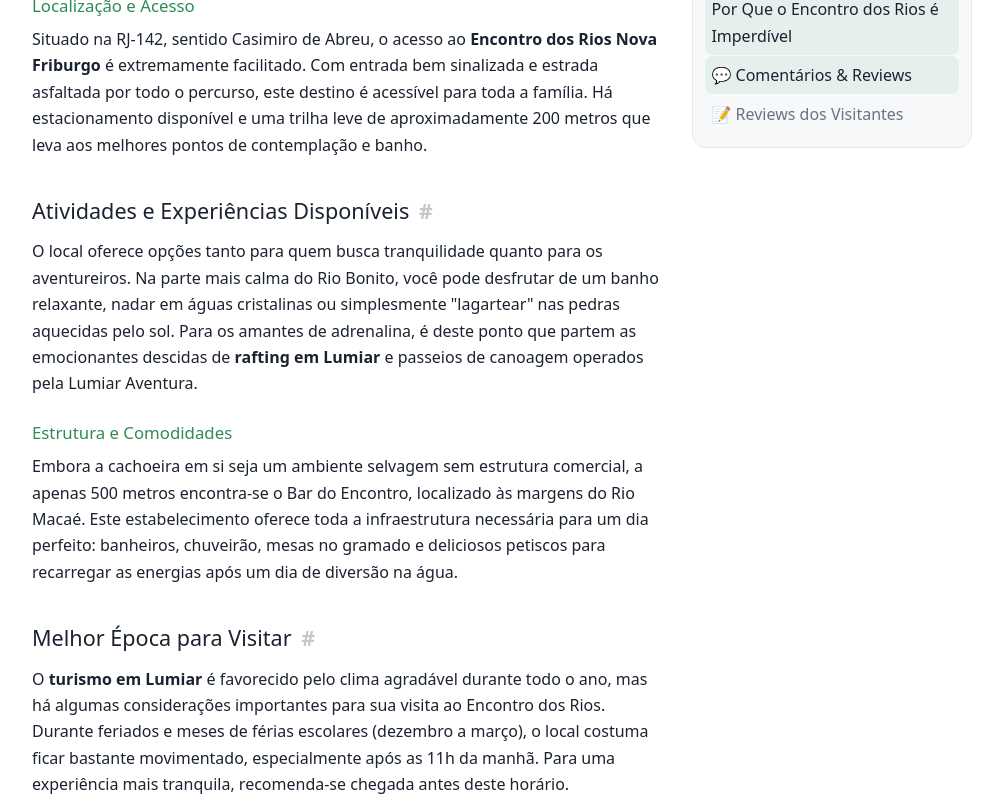
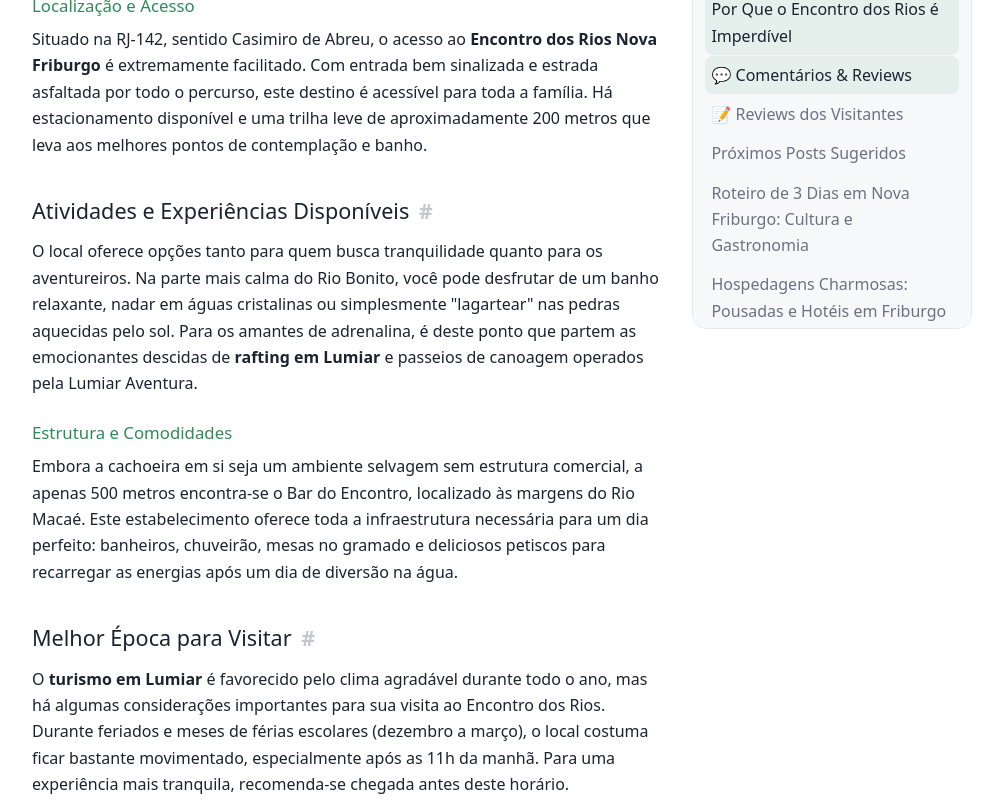
Before and after one commit to matheusmacedo-create/vemviverlumiar, a React (Vite) app: page /encontro-dos-rios-lumiar-rio-macae-bonito in a window 1280 px wide. Shown: the part 780-1580 px from the top of the page, without its empty margins (138-1141 px from the left). Built offline with nearby package versions, Linux system fonts and the light colour scheme.

Commit message:
[dyad] Adicionada seção de posts sugeridos e rodapé à página - wrote 3 file(s)

```diff
--- a/src/components/ArticleLayout.tsx
+++ b/src/components/ArticleLayout.tsx
@@ -4,6 +4,8 @@ import ReviewSection from './ReviewSection';
 import ReviewForm from './ReviewForm';
 import { Review } from './ReviewItem';
 import { toast } from 'sonner';
+import SuggestedPosts from './SuggestedPosts'; // Importa o novo componente
+import Footer from './Footer'; // Importa o novo componente
 
 interface ArticleLayoutProps {
   kicker: string;
@@ -64,7 +66,7 @@ const ArticleLayout: React.FC<ArticleLayoutProps> = ({ kicker, title, dek, child
   const tocRef = useRef<HTMLDivElement>(null);
   const [tocLinks, setTocLinks] = useState<{ id: string; text: string; level: 'h2' | 'h3'; href: string }[]>([]);
   const [reviews, setReviews] = useState<Review[]>(initialReviews);
-  const [isReviewFormOpen, setIsReviewFormOpen] = useState(false); // Estado para controlar o modal do formulário
+  const [isReviewFormOpen, setIsReviewFormOpen] = useState(false);
 
   useEffect(() => {
     const onScroll = () => {
@@ -170,7 +172,8 @@ const ArticleLayout: React.FC<ArticleLayoutProps> = ({ kicker, title, dek, child
           <article ref={articleRef} id="conteudo" className="article-content">
             {children}
             <hr className="article-hr" />
-            <ReviewSection reviews={reviews} onOpenReviewForm={() => setIsReviewFormOpen(true)} /> {/* Passa a função para abrir o formulário */}
+            <ReviewSection reviews={reviews} onOpenReviewForm={() => setIsReviewFormOpen(true)} />
+            <SuggestedPosts /> {/* Adicionando a seção de posts sugeridos aqui */}
           </article>
 
           <aside aria-label="Sumário" className="article-aside">
@@ -196,12 +199,12 @@ const ArticleLayout: React.FC<ArticleLayoutProps> = ({ kicker, title, dek, child
         </main>
       </div>
 
-      {/* Renderiza o ReviewForm como um modal */}
       <ReviewForm
         isOpen={isReviewFormOpen}
         onClose={() => setIsReviewFormOpen(false)}
         onSubmit={handleNewReviewSubmit}
       />
+      <Footer /> {/* Adicionando o rodapé aqui, fora do article-wrap mas dentro do article-body */}
     </div>
   );
 };
--- /dev/null
+++ b/src/components/Footer.tsx
@@ -0,0 +1,32 @@
+import React from 'react';
+import { Facebook, Instagram, Twitter } from 'lucide-react';
+
+const Footer: React.FC = () => {
+  return (
+    <footer className="bg-article-bg border-t border-article-border py-8 mt-12">
+      <div className="article-wrap flex flex-col md:flex-row justify-between items-center text-article-muted text-sm">
+        <div className="mb-4 md:mb-0 text-center md:text-left">
+          <p>&copy; {new Date().getFullYear()} Descubra Nova Friburgo. Todos os direitos reservados.</p>
+          <p>Feito com ❤️ para amantes da natureza.</p>
+        </div>
+        <div className="flex space-x-4 mb-4 md:mb-0">
+          <a href="#" className="text-article-muted hover:text-primary transition-colors duration-200" aria-label="Facebook">
+            <Facebook className="h-5 w-5" />
+          </a>
+          <a href="#" className="text-article-muted hover:text-primary transition-colors duration-200" aria-label="Instagram">
+            <Instagram className="h-5 w-5" />
+          </a>
+          <a href="#" className="text-article-muted hover:text-primary transition-colors duration-200" aria-label="Twitter">
+            <Twitter className="h-5 w-5" />
+          </a>
+        </div>
+        <div className="text-center md:text-right">
+          <a href="#" className="text-article-muted hover:text-primary transition-colors duration-200 mr-4">Política de Privacidade</a>
+          <a href="#" className="text-article-muted hover:text-primary transition-colors duration-200">Termos de Uso</a>
+        </div>
+      </div>
+    </footer>
+  );
+};
+
+export default Footer;
--- /dev/null
+++ b/src/components/SuggestedPosts.tsx
@@ -0,0 +1,64 @@
+import React from 'react';
+import { ArrowRight } from 'lucide-react';
+import { Button } from '@/components/ui/button';
+
+interface Post {
+  id: string;
+  title: string;
+  description: string;
+  imageUrl: string;
+  category: string;
+  link: string;
+}
+
+const dummyPosts: Post[] = [
+  {
+    id: '1',
+    title: 'Roteiro de 3 Dias em Nova Friburgo: Cultura e Gastronomia',
+    description: 'Explore o centro histórico, os melhores restaurantes e a vida noturna da cidade.',
+    imageUrl: 'https://via.placeholder.com/300x200?text=Cultura+e+Gastronomia',
+    category: 'Cultura & Gastronomia',
+    link: '#', // Link real em um app de verdade
+  },
+  {
+    id: '2',
+    title: 'Hospedagens Charmosas: Pousadas e Hotéis em Friburgo',
+    description: 'Descubra as melhores opções de hospedagem para sua viagem, de luxo a econômicas.',
+    imageUrl: 'https://via.placeholder.com/300x200?text=Hospedagens',
+    category: 'Hospedagem',
+    link: '#',
+  },
+  {
+    id: '3',
+    title: 'Eventos e Festivais Anuais em Nova Friburgo',
+    description: 'Fique por dentro da agenda cultural e dos principais eventos que acontecem na cidade.',
+    imageUrl: 'https://via.placeholder.com/300x200?text=Eventos',
+    category: 'Eventos',
+    link: '#',
+  },
+];
+
+const SuggestedPosts: React.FC = () => {
+  return (
+    <section className="py-12 bg-article-card border-t border-article-border mt-8 rounded-lg p-6">
+      <h2 className="text-3xl font-bold text-primary mb-8 text-center">Próximos Posts Sugeridos</h2>
+      <div className="grid grid-cols-1 md:grid-cols-2 lg:grid-cols-3 gap-8">
+        {dummyPosts.map(post => (
+          <div key={post.id} className="bg-background rounded-lg shadow-md overflow-hidden border border-border">
+            <img src={post.imageUrl} alt={post.title} className="w-full h-48 object-cover" loading="lazy" />
+            <div className="p-4">
+              <span className="text-sm text-article-muted font-semibold mb-2 block">{post.category}</span>
+              <h3 className="text-xl font-bold text-foreground mb-2">{post.title}</h3>
+              <p className="text-article-muted text-sm mb-4 line-clamp-3">{post.description}</p>
+              <Button variant="link" className="p-0 h-auto text-primary hover:text-primary/80">
+                Ler Mais <ArrowRight className="ml-2 h-4 w-4" />
+              </Button>
+            </div>
+          </div>
+        ))}
+      </div>
+    </section>
+  );
+};
+
+export default SuggestedPosts;
```
